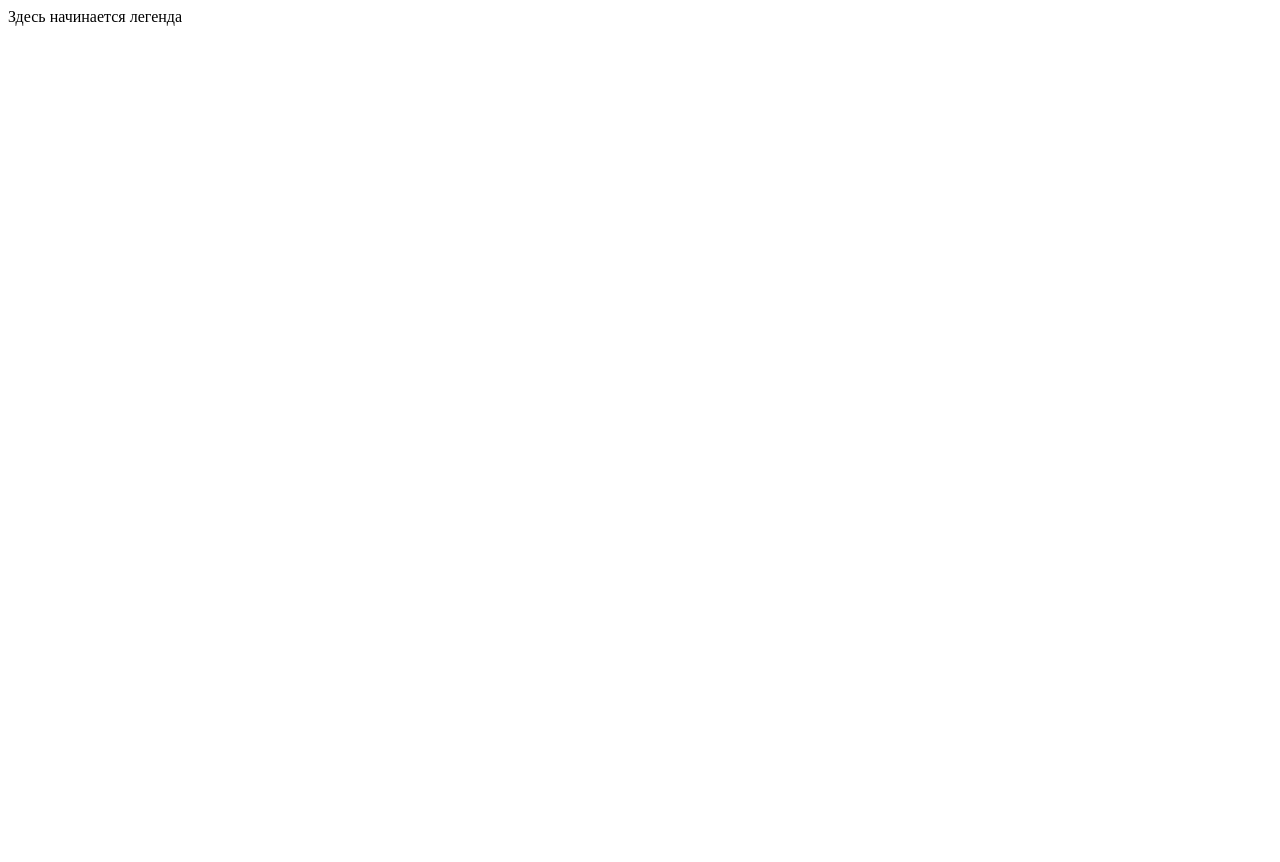
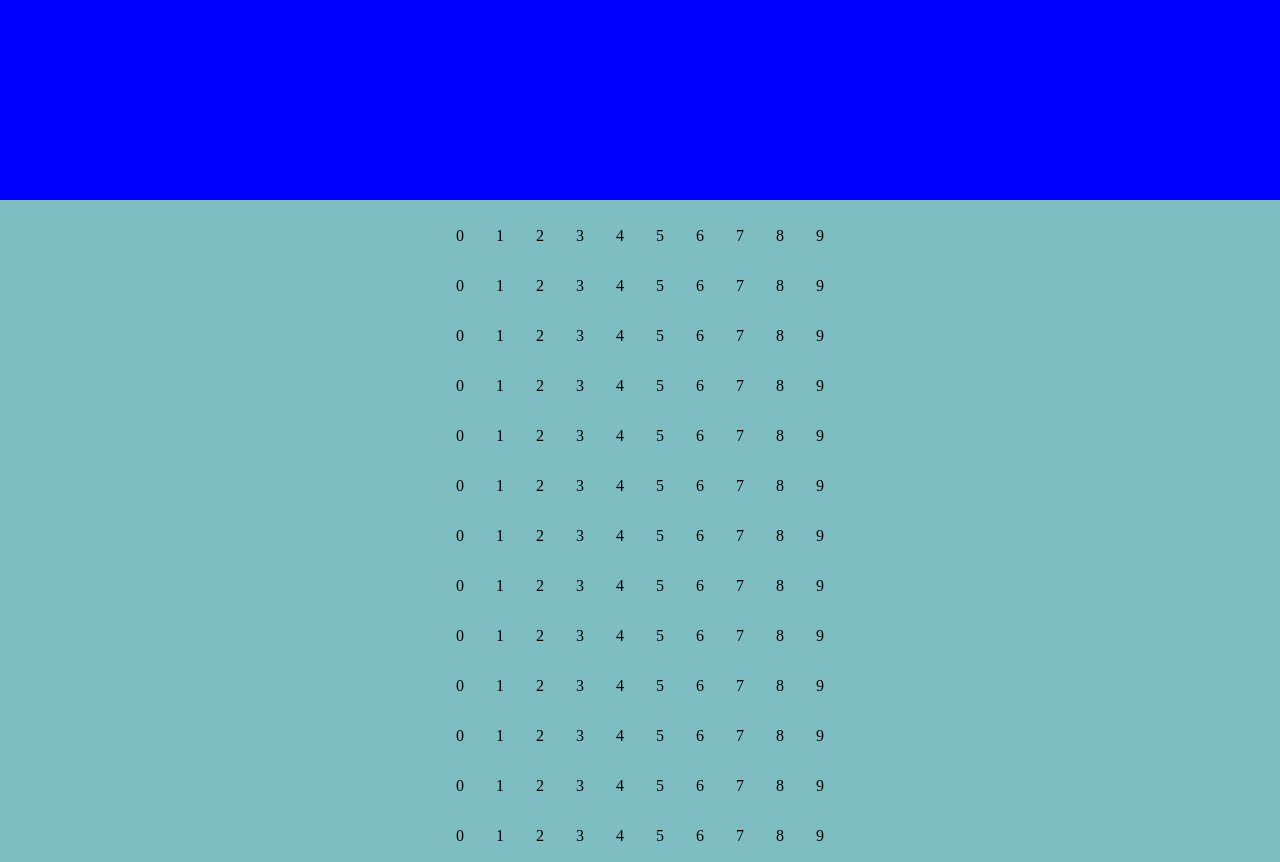
Before and after one commit to Saddff2/almaZnaya, a website: page index.html in a window 1280 px wide. Before the commit the page ends 800 px from the top, so only its background shows below. Drawn offline with Linux system fonts and the light colour scheme.

Commit message:
pushpushpush

```diff
--- a/index.html
+++ b/index.html
@@ -1 +1,16 @@
-Здесь начинается легенда
+<!DOCTYPE html>
+<html lang="en">
+  <head>
+    <meta charset="UTF-8" />
+    <meta name="viewport" content="width=device-width, initial-scale=1.0" />
+    <link href="style.css" rel="stylesheet">
+    <title>playplay</title>
+  </head>
+  <body>
+    <script type="module" src="/src/js/main.js"></script>
+    <main class="menu"></main>
+    <div class="Field_zone">
+      <div class="Field_zone_playground"></div>
+    </div>
+    </body>
+</html>
--- /dev/null
+++ b/src/js/main.js
@@ -0,0 +1,24 @@
+const table = [];
+for(let i = 0; i < 13; i++){
+     table.push([]);
+     for(let j = 0; j < 10; j++){
+          table[i].push(j);
+     }
+}
+
+const field = document.querySelectorAll('.Field_zone_playground');
+
+var tableHtml = '<table class=field>';
+for (var i = 0; i < 13; i++) {
+     tableHtml += '<tr class="row">';
+    for (var j = 0; j < 10; j++) {
+        tableHtml += '<td class="cell">' + '<div class="field_img_container"></div>' + table[i][j] + '</td>';
+    }
+    tableHtml += '</tr>';
+}
+tableHtml += '</table>';
+
+
+field.forEach(function(field) {
+     field.innerHTML = tableHtml;
+ });
--- /dev/null
+++ b/src/scss/style.scss
@@ -0,0 +1,2 @@
+@import 'normalize.css';
+@import 'variables.scss';
```
Also changed, not shown: package.json (added, +18 -0 lines), README.md (added), src/assets/img/Minecraft-Stone-Block.png (added), src/scss/variables.scss (added), style.css (added), 2 other files.
